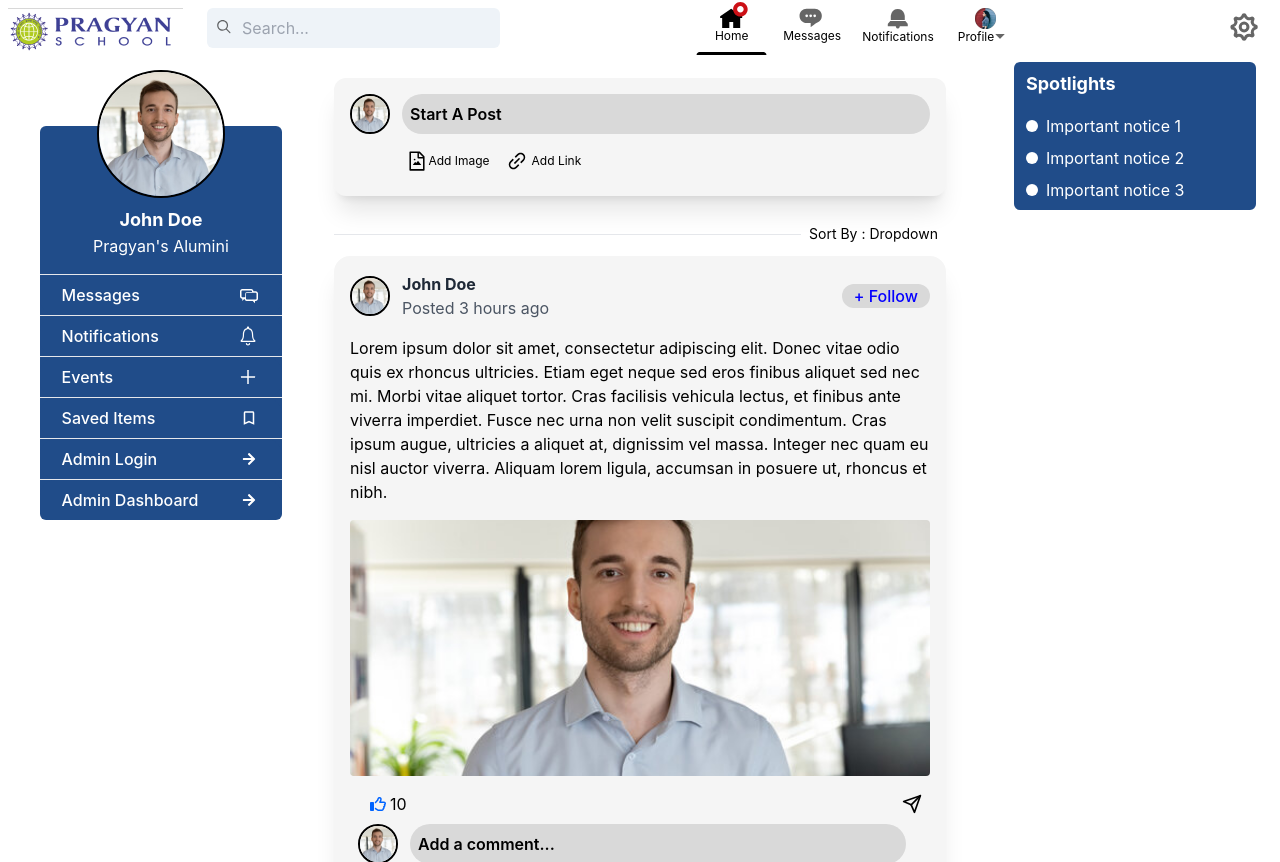
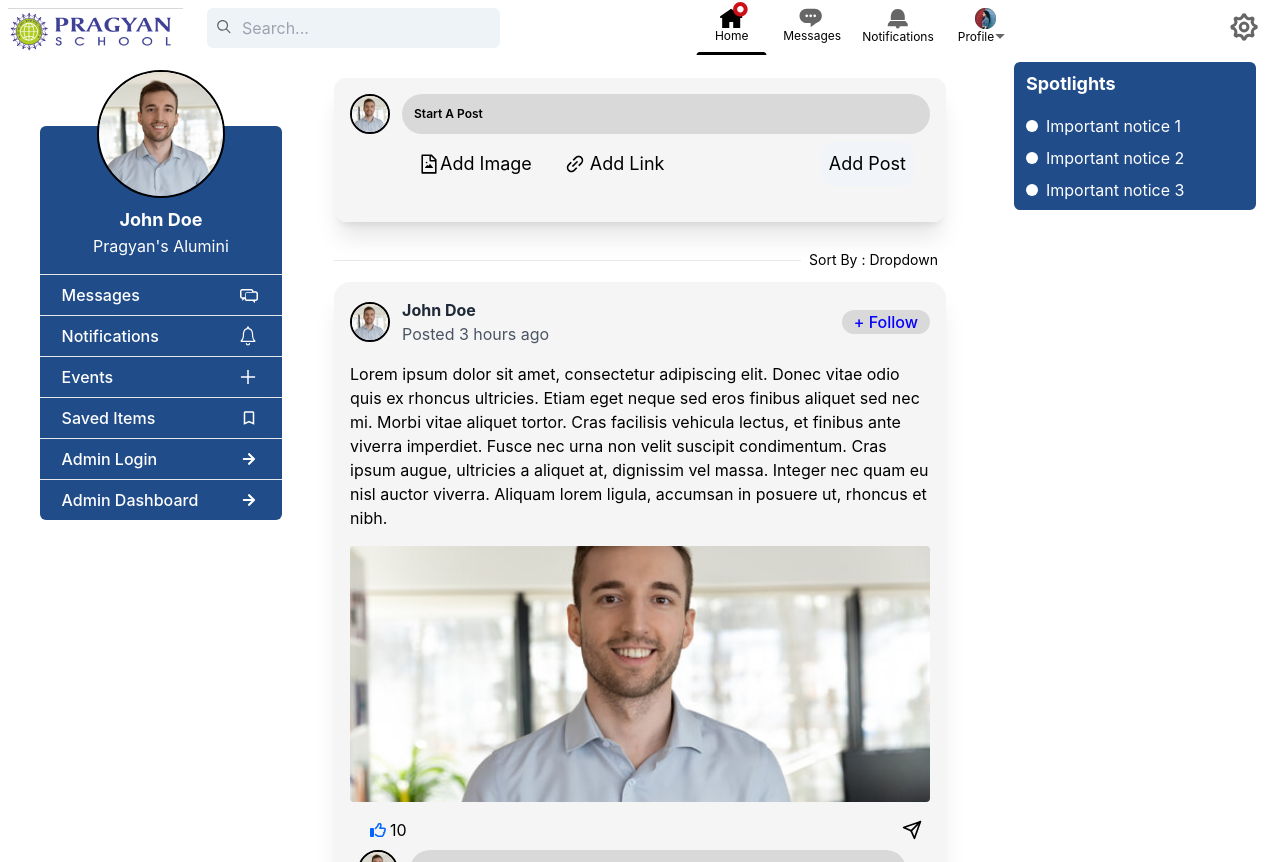
Before and after one commit to sinhasatyam045/Alum_Fullstack, a React (Vite) app: page /dashboard in a window 1280 px wide. Built offline with nearby package versions, Linux system fonts and the light colour scheme.

Commit message:
added the missed addpost btn

```diff
--- a/src/components/dashboard/dashboard.jsx
+++ b/src/components/dashboard/dashboard.jsx
@@ -545,7 +545,7 @@ const Dashboard = () => {
           {comp !== "notification" && (
             <div className="w-11/12 mx-auto overflow-y ">
               <div className=" p-4 bg-backgroundColor-lightgray shadow-xl rounded-xl mb-4 ">
-                <div>
+                {/* <div>
                   <div className="flex items-center">
                     <img
                       src="Images/profile.jpg"
@@ -576,18 +576,18 @@ const Dashboard = () => {
                       </div>
                     </div>
                   </div>
-                  {/* <div
-                    className="cursor-pointer w-1/2 mx-auto"
+                  <div
+                    className="cursor-pointer w-1/2 mx-auto bg-black"
                     onClick={(e) => handleAddPost(e)}
                   >
                     <div className="flex p-2 ">
-                      <div className="p-2 bg-slate-100 text-xs md:text-base rounded-xl">
+                      <div className="p-2 bg-backgroundColor-bluecustom text-white text-xs md:text-base rounded-xl justify-end">
                         Add Post
                       </div>
                     </div>
-                  </div> */}
-                </div>
-                {/* <div className="flex  mb-3 align-top">
+                  </div>
+                </div> */}
+                <div className="flex  mb-3 align-top">
                   <img
                     src="Images/profile.jpg"
                     alt={` avatar`}
@@ -599,7 +599,7 @@ const Dashboard = () => {
                         type="text"
                         value={newPostText}
                         onChange={(e) => handleInputTextChange(e)}
-                        className="md:p-3 p-2 rounded-3xl md:w-full text-xs w-11/12 font-semibold placeholder:text-black bg-gray"
+                        className="md:p-3 p-2 rounded-3xl md:w-full text-xs w-11/12 font-semibold placeholder:text-black bg-backgroundColor-gray"
                         placeholder="Start A Post"
                       ></input>
                     </div>
@@ -634,7 +634,7 @@ const Dashboard = () => {
                       </div>
                     </div>
                   </div>
-                </div> */}
+                </div>
               </div>
               <div className="flex items-center py-3">
                 <hr className="flex-grow" />
--- a/src/components/helper/post.jsx
+++ b/src/components/helper/post.jsx
@@ -1,4 +1,3 @@
-import React from "react";
 import { FaRegThumbsUp } from "react-icons/fa6";
 import { FiSend } from "react-icons/fi";
 
```
